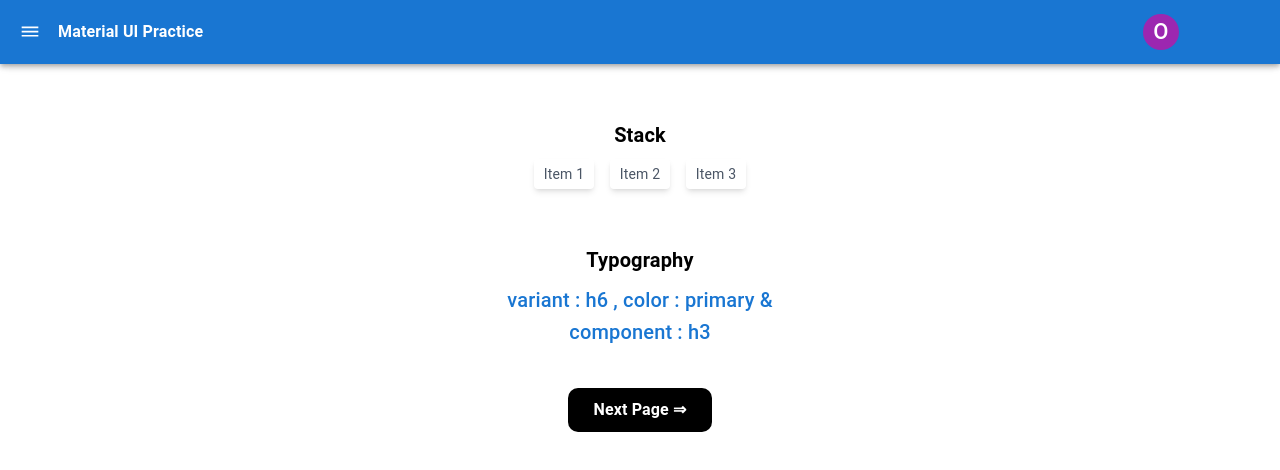
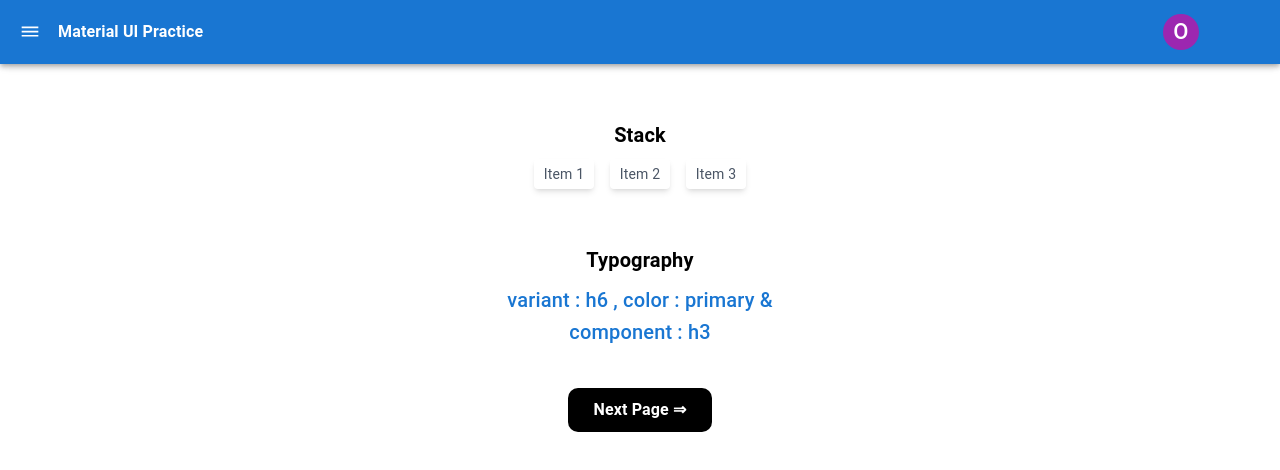
Before and after one commit to omChotaliya2002/mui_practice, a Next.js app: page / in a window 1280 px wide. Shown: the top 470 px of the page. Built offline with nearby package versions, Linux system fonts and the light colour scheme.

Commit message:
remove menu from sidebar

```diff
--- a/src/component/Navbar.tsx
+++ b/src/component/Navbar.tsx
@@ -42,7 +42,6 @@ const Page = ({window, children} : Props) => {
       {text : 'Button', icon : <Gamepad/>, path : "/button"},
       {text : 'Grid', icon : <TableChart/>, path : "/Grid"},
       {text : 'Card', icon : <Article/>, path : "/card"},
-      {text : 'Menu', icon : <FormatListBulleted/>, path : "/menuItem"},
     ]
 
     const drawer = (
@@ -102,7 +101,7 @@ const Page = ({window, children} : Props) => {
           </Typography>
       </Link>
 
-    <div className="ml-[920px]" style={{border : "0px solid white"}}>
+    <div className="ml-[940px]" style={{border : "0px solid white"}}>
         <Menu/>
     </div>
 
```
